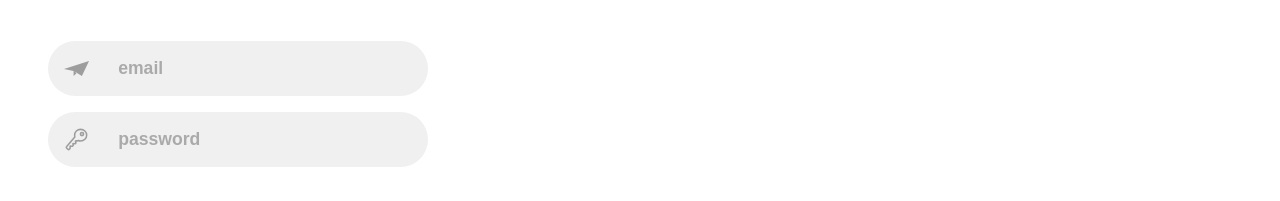
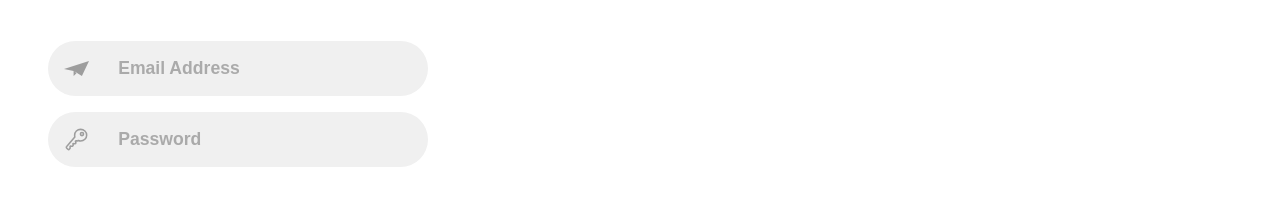
Before and after one commit to TomaszSarmata/shop-pay, a Next.js app: page /signin in a window 1280 px wide. Shown: the part 547-748 px from the top of the page. Built offline with nearby package versions, Linux system fonts and the light colour scheme; no server answers.

Commit message:
amended placeholders

```diff
--- a/pages/signin.js
+++ b/pages/signin.js
@@ -63,14 +63,14 @@ export default function Signin() {
                   <LoginInput
                     type="text" //tht property will be passed through formik to the child (LoginInput) and set the value of type automatically
                     name="login_email" //that will be set with the initial value
-                    placeholder="email"
+                    placeholder="Email Address"
                     icon="email" //that controls the icon that displays in the input
                     onChange={handleChange}
                   ></LoginInput>
                   <LoginInput
                     type="password" //tht property will be passed through formik to the child (LoginInput) and set the value of type automatically
                     name="login_password" //that will be set with the initial value
-                    placeholder="password"
+                    placeholder="Password"
                     icon="password" //that controls the icon that displays in the input
                     onChange={handleChange}
                   ></LoginInput>
```
